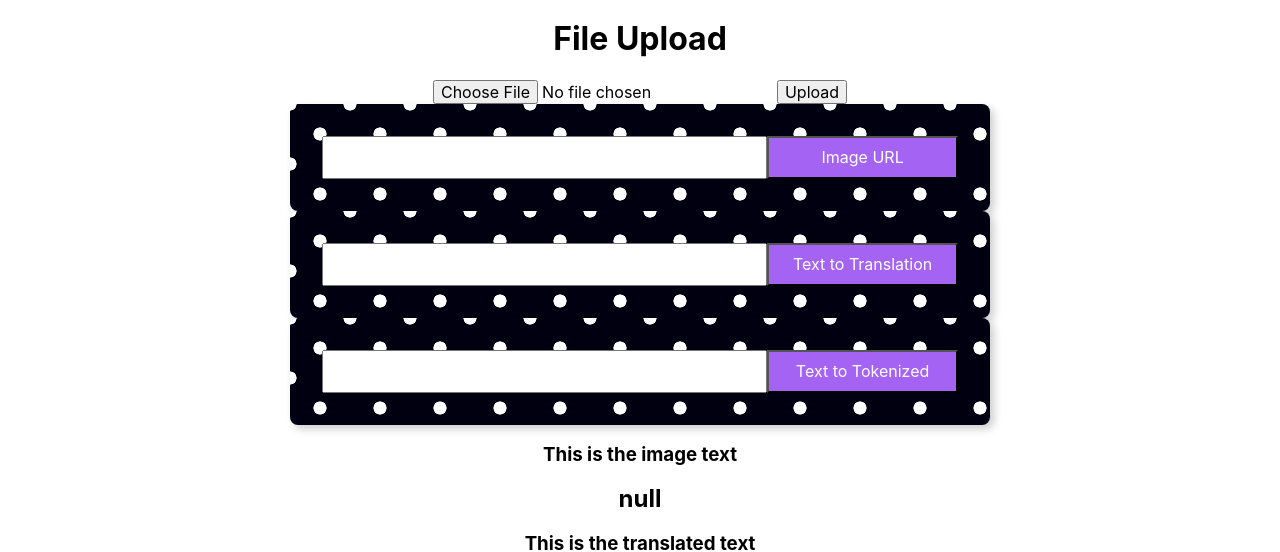
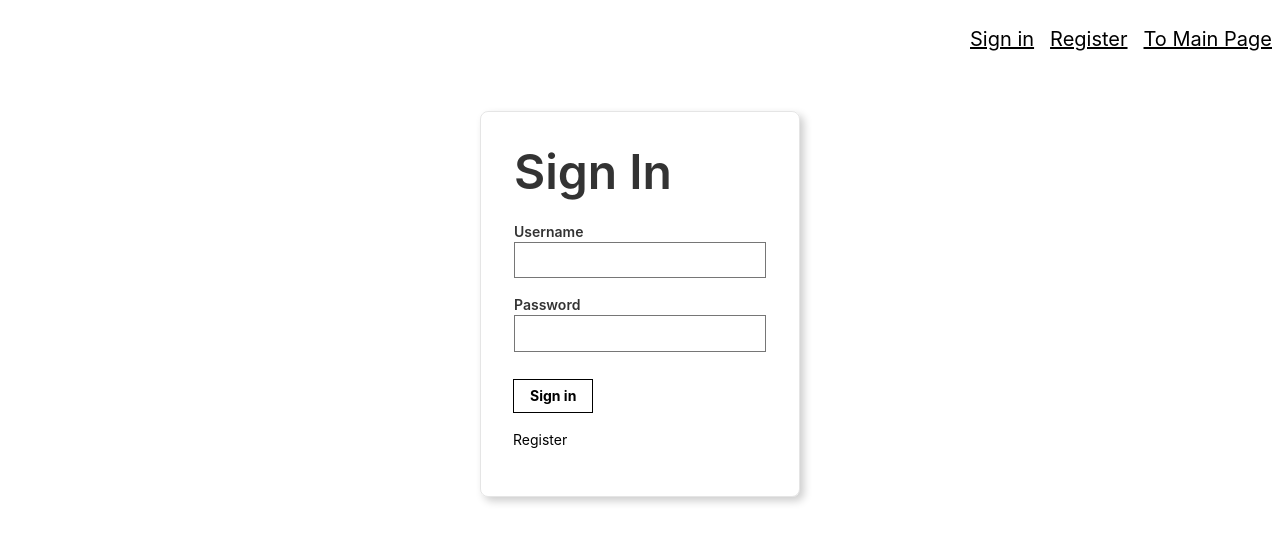
Before and after one commit to Adrianchin/image-to-text, a React (Create React App) app: page / in a window 1280 px wide. Shown: the top 552 px of the page. Built offline with nearby package versions, Linux system fonts and the light colour scheme.

Commit message:
Added Navigation

```diff
--- a/src/App.js
+++ b/src/App.js
@@ -7,6 +7,9 @@
 import TokenTextTable from "./components/tokenizer/TokenTextTable";
 import TranslatedText from "./components/textdisplay/TranslatedText";
 import ImageText from "./components/textdisplay/ImageText";
+import SignIn from "./components/login/SignIn";
+import Register from "./components/login/Register";
+import NavigationBar from "./components/navigation/NavigationBar";
 
 import "tachyons";
 import "./App.css";
@@ -39,17 +42,19 @@
 
   const [tokenizedText, setTokenizedText] = useState(null);
 
-  const [ifLogin, setIfLogin] = useState(true)
+  const [ifLogin, setIfLogin] = useState(false)
+  const [route, setRoute] = useState("signin")
 
   return (
     <>
-    {ifLogin === false
+    <div>
+      <NavigationBar
+        ifLogin={ifLogin}
+        setRoute={setRoute}
+      />
+    </div>
+      {route === "mainpage"
         ?(<div>
-
-    </div>
-    )
-    :(
-      <div>
           <div>
             <ImageSubmit
               setImageText={setImageText}
@@ -113,8 +118,21 @@
               imageURL={imageURL}
             />
           </div>
-      </div>
-    )}
+        </div>)
+        :route === "signin" || route === "signout"
+          ?(<div>
+            <SignIn
+              setRoute={setRoute}
+            />
+          </div>)
+        :route === "register"
+          ?(<div>
+            <Register/>
+          </div>)
+        :(<div>
+
+        </div>)
+      }
     </>
   );
 }
--- /dev/null
+++ b/src/components/login/Register.jsx
@@ -0,0 +1,50 @@
+import React from 'react'
+
+function Register() {
+  return (
+    <article className="br3 ba b--black-10 mv4 w-100 w-50-m w-25-l mw6 shadow-5 center">
+          <main className="pa4 black-80">
+          <div className="measure">
+            <fieldset id="sign_up" className="ba b--transparent ph0 mh0">
+              <legend className="f1 fw6 ph0 mh0">Register</legend>
+              <div className="mt3">
+                <label className="db fw6 lh-copy f6" htmlFor="name">Username</label>
+                <input
+                className="pa2 input-reset ba bg-transparent hover-bg-black hover-white w-100"
+                type="text"
+                name="name"
+                id="name"
+                />
+              </div>
+              <div className="mv3">
+                <label className="db fw6 lh-copy f6" htmlFor="email">Email</label>
+                <input
+                className="b pa2 input-reset ba bg-transparent hover-bg-black hover-white w-100"
+                type="email"
+                name="email"
+                id="email"
+                />
+              </div>
+              <div className="mv3">
+                <label className="db fw6 lh-copy f6" htmlFor="password">Password</label>
+                <input
+                className="b pa2 input-reset ba bg-transparent hover-bg-black hover-white w-100"
+                type="password"
+                name="password"
+                id="password"
+                />
+              </div>
+            </fieldset>
+            <div className="">
+              <input
+              className="b ph3 pv2 input-reset ba b--black bg-transparent grow pointer f6 dib pointer"
+              type="submit"
+              value="Register"/>
+            </div>
+          </div>
+        </main>
+      </article>
+    );
+}
+
+export default Register
--- /dev/null
+++ b/src/components/login/SignIn.jsx
@@ -0,0 +1,55 @@
+import React from "react";
+
+function SignIn(props) {
+  const setRoute=props.setRoute
+  return (
+    <article className="br3 ba b--black-10 mv4 w-100 w-50-m w-25-l mw6 shadow-5 center">
+      <main className="pa4 black-80">
+        <div className="measure">
+          <fieldset id="sign_up" className="ba b--transparent ph0 mh0">
+            <legend className="f1 fw6 ph0 mh0">Sign In</legend>
+            <div className="mt3">
+              <label className="db fw6 lh-copy f6" htmlFor="email-address">
+                Username
+              </label>
+              <input
+                className="pa2 input-reset ba bg-transparent hover-bg-black hover-white w-100"
+                type="email"
+                name="email-address"
+                id="email-address"
+              />
+            </div>
+            <div className="mv3">
+              <label className="db fw6 lh-copy f6" htmlFor="password">
+                Password
+              </label>
+              <input
+                className="b pa2 input-reset ba bg-transparent hover-bg-black hover-white w-100"
+                type="password"
+                name="password"
+                id="password"
+              />
+            </div>
+          </fieldset>
+          <div className="">
+            <input
+              className="b ph3 pv2 input-reset ba b--black bg-transparent grow pointer f6 dib"
+              type="submit"
+              value="Sign in"
+            />
+          </div>
+          <div className="lh-copy mt3">
+            <p
+              onClick={() => setRoute('register')}
+              className="f6 link dim black db pointer"
+            >
+              Register
+            </p>
+          </div>
+        </div>
+      </main>
+    </article>
+  );
+}
+
+export default SignIn;
--- /dev/null
+++ b/src/components/navigation/NavigationBar.jsx
@@ -0,0 +1,54 @@
+import React from "react";
+
+function Navigation(props) {
+  const setRoute = props.setRoute;
+  const ifLogin = props.ifLogin;
+
+  if (ifLogin) {
+    /* if ifLogin true, show only signout*/
+    return (
+      /*on click, runs setRoute as 'signout'*/
+      <nav style={{ display: "flex", justifyContent: "flex-end" }}>
+        <p
+          onClick={() => setRoute("signout")}
+          className="f4 link dim black underline pa2 pointer"
+        >
+          Sign Out
+        </p>
+        <p
+          onClick={() => setRoute("mainpage")}
+          className="f4 link dim black underline pa2 pointer"
+        >
+          To Main Page
+        </p>
+      </nav>
+    );
+  } else {
+    /* if ifLogin false, show signin and register*/
+    return (
+      /*on click, runs setRoute as 'signout' or 'register'*/
+      <nav style={{ display: "flex", justifyContent: "flex-end" }}>
+        <p
+          onClick={() => setRoute("signin")}
+          className="f4 link dim black underline pa2 pointer"
+        >
+          Sign in
+        </p>
+        <p
+          onClick={() => setRoute("register")}
+          className="f4 link dim black underline pa2 pointer"
+        >
+          Register
+        </p>
+        <p
+          onClick={() => setRoute("mainpage")}
+          className="f4 link dim black underline pa2 pointer"
+        >
+          To Main Page
+        </p>
+      </nav>
+    );
+  }
+}
+
+export default Navigation;
```
Lines whose indentation alone changed are shown as unchanged.
